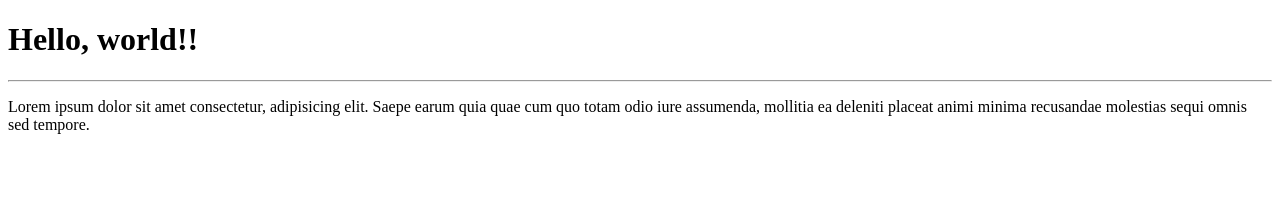
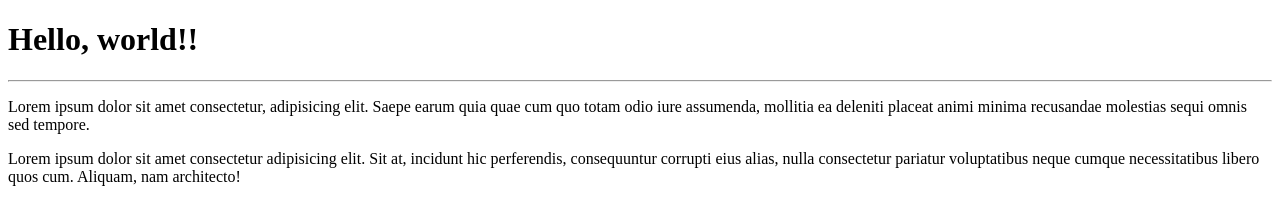
Before and after one commit to ViniciusTKD666/Hello-World, a plain HTML site: page Site_Exemplo/index.html in a window 1280 px wide. Drawn offline with Linux system fonts and the light colour scheme.

Commit message:
adicionando novo paragrafo

```diff
--- a/Site_Exemplo/index.html
+++ b/Site_Exemplo/index.html
@@ -10,5 +10,6 @@
     <h1>Hello, world!!</h1>
     <hr>
     <p>Lorem ipsum dolor sit amet consectetur, adipisicing elit. Saepe earum quia quae cum quo totam odio iure assumenda, mollitia ea deleniti placeat animi minima recusandae molestias sequi omnis sed tempore.</p>
+    <p>Lorem ipsum dolor sit amet consectetur adipisicing elit. Sit at, incidunt hic perferendis, consequuntur corrupti eius alias, nulla consectetur pariatur voluptatibus neque cumque necessitatibus libero quos cum. Aliquam, nam architecto!</p>
 </body>
 </html>
```
